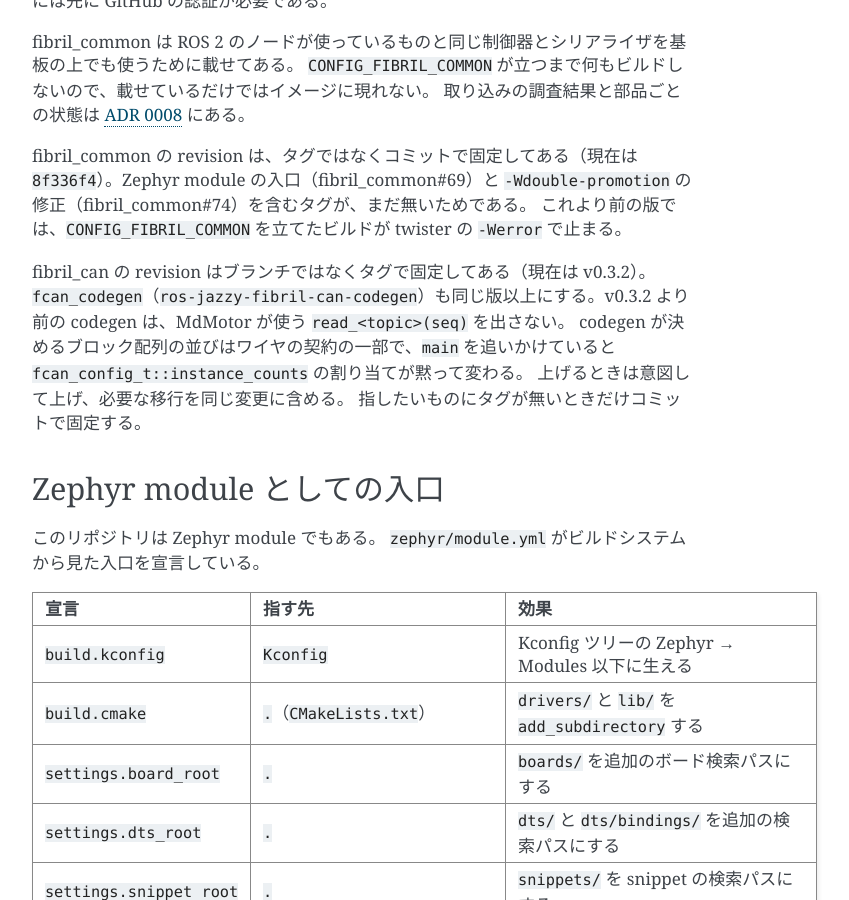
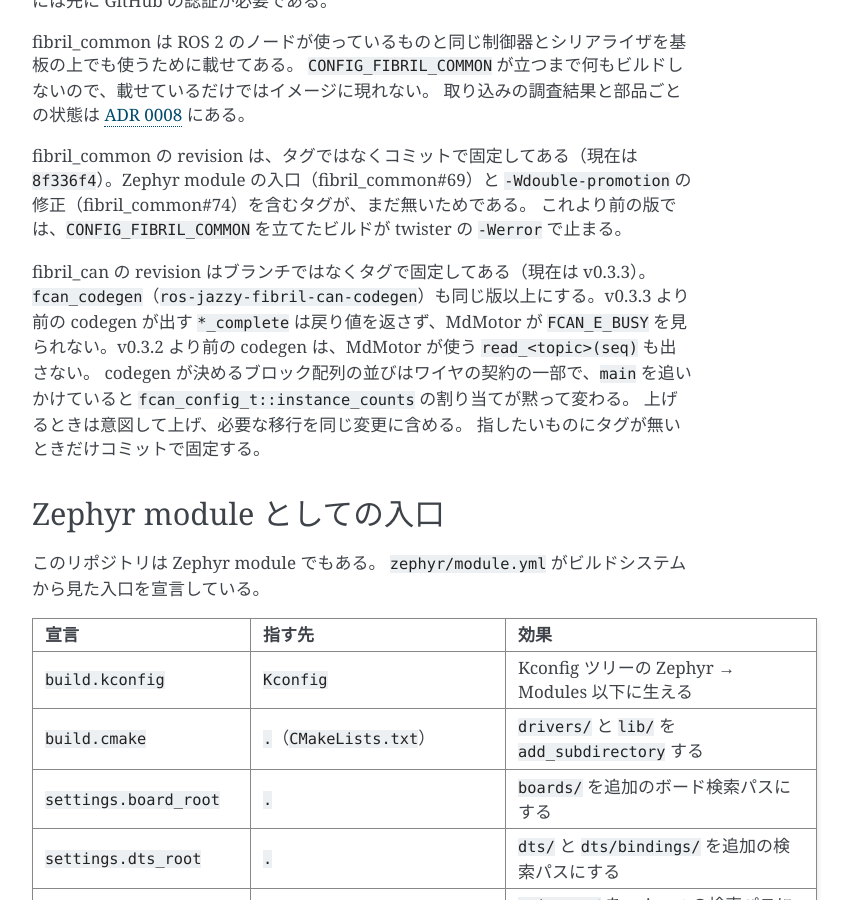
Before and after one commit to ForteFibre/fibril_zephyr, a Sphinx documentation site: the page built from doc/overview.md, in a window 1280 px wide and 900 px high, scrolled down 884 px. Shown: the whole window, without its empty margins (388-1237 px from the left). Built offline with Sphinx 7.4.7, drawn with Linux system fonts in a browser that asks for light colours.

Commit message:
chore(west): fibril_can を v0.3.3 に上げる
v0.3.3 の fcan_svc_complete は応答を預け、fcan_poll が送る（fibril_can#64）。
hub の構成で、MdMotor が tick から電流ベースラインの応答を返しても hub の
スレッドと送信が競合しなくなる。

Co-Authored-By: Claude Opus 5.5 (1M context) <noreply@anthropic.com>

```diff
--- a/doc/overview.md
+++ b/doc/overview.md
@@ -39,8 +39,8 @@ fibril_common は ROS 2 のノードが使っているものと同じ制御器
 fibril_common の revision は、タグではなくコミットで固定してある（現在は `8f336f4`）。Zephyr module の入口（fibril_common#69）と `-Wdouble-promotion` の修正（fibril_common#74）を含むタグが、まだ無いためである。
 これより前の版では、`CONFIG_FIBRIL_COMMON` を立てたビルドが twister の `-Werror` で止まる。
 
-fibril_can の revision はブランチではなくタグで固定してある（現在は v0.3.2）。
-`fcan_codegen`（`ros-jazzy-fibril-can-codegen`）も同じ版以上にする。v0.3.2 より前の codegen は、MdMotor が使う `read_<topic>(seq)` を出さない。
+fibril_can の revision はブランチではなくタグで固定してある（現在は v0.3.3）。
+`fcan_codegen`（`ros-jazzy-fibril-can-codegen`）も同じ版以上にする。v0.3.3 より前の codegen が出す `*_complete` は戻り値を返さず、MdMotor が `FCAN_E_BUSY` を見られない。v0.3.2 より前の codegen は、MdMotor が使う `read_<topic>(seq)` も出さない。
 codegen が決めるブロック配列の並びはワイヤの契約の一部で、`main` を追いかけていると `fcan_config_t::instance_counts` の割り当てが黙って変わる。
 上げるときは意図して上げ、必要な移行を同じ変更に含める。
 指したいものにタグが無いときだけコミットで固定する。
```
Also changed, not shown: west.yml (+8 -7 lines).
